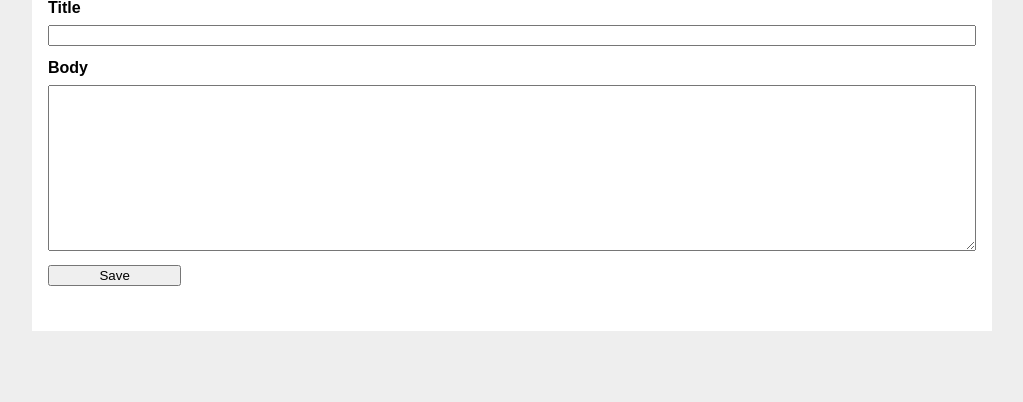
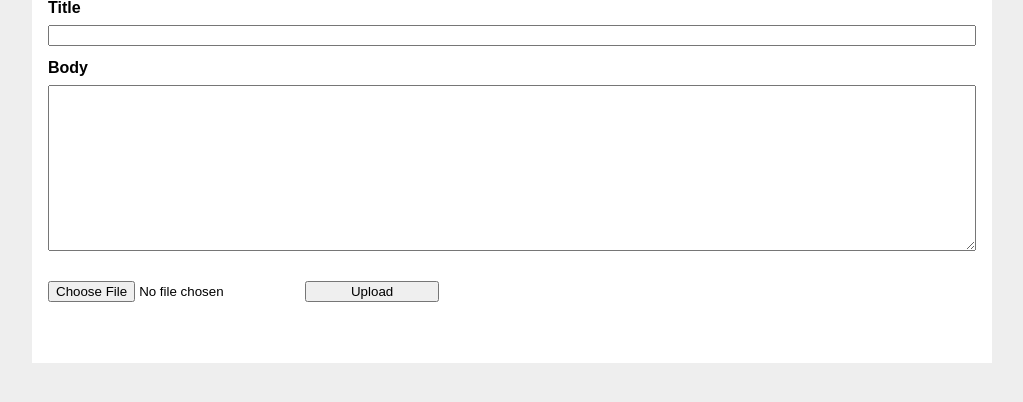
Before and after one commit to OndJJ/IT-IT, a Flask app: page /create in a window 1280 px wide. Shown: the part 127-529 px from the top of the page, without its empty margins (128-1151 px from the left). Run offline with Flask 2, Linux system fonts and the light colour scheme; the visitor is signed in with stand-in values (Sample User, id 1); data comes from the database, SQL or seed files in the repository.

Commit message:
파일 업로드 백엔드 구축 필요

```diff
--- a/FLASKR/__init__.py
+++ b/FLASKR/__init__.py
@@ -1,13 +1,16 @@
 import os
 from flask import Flask
+
 
 def create_app(test_config=None):
     # create and configure the app
     app = Flask(__name__, instance_relative_config=True)
     app.config.from_mapping(
+        debug=True,
         SECRET_KEY='dev',
         DATABASE=os.path.join(app.instance_path, 'flaskr.sqlite'),
     )
+
     if test_config is None:
         # Load the instance config, if exists, when not testing
         app.config.from_pyfile('config.py', silent=True)
--- a/FLASKR/blog.py
+++ b/FLASKR/blog.py
@@ -2,9 +2,12 @@ from flask import (
     Blueprint, flash, g, redirect, render_template, request, url_for
 )
 from werkzeug.exceptions import abort
-
+from werkzeug.utils import secure_filename
 from FLASKR.auth import login_required
 from FLASKR.db import get_db
+import os
+from werkzeug.utils import secure_filename
+
 
 bp = Blueprint('blog', __name__)
 
--- a/FLASKR/templates/blog/create.html
+++ b/FLASKR/templates/blog/create.html
@@ -10,6 +10,9 @@
         <input name="title" value="{{ request.form['title']}}" required>
         <label for="body">Body</label>
         <textarea name="body" id="body">{{request.form['body'] }}</textarea>
-        <input type="submit" value="Save">
+        <form action="" method=post enctype=multipart/form-data>
+            <p><input type=file name=file>
+                <input type="submit" value="Upload">
+          </form>
     </form>
 {% endblock %}
--- a/FLASKR/templates/blog/update.html
+++ b/FLASKR/templates/blog/update.html
@@ -11,7 +11,10 @@
             value="{{ request.form['title'] or post['title']}}" required>
         <label for="body">Body</label>
         <textarea name="body" id="body">{{ request.form['body'] or post['body']}}</textarea>
-        <input type="submit" value="Save">
+        <form action="" method=post enctype=multipart/form-data>
+            <p><input type=file name=file>
+                <input type="submit" value="Upload">
+          </form>
     </form>
     <hr>
     <form action="{{url_for('blog.delete', id=post['id']) }}" method="post">
```
